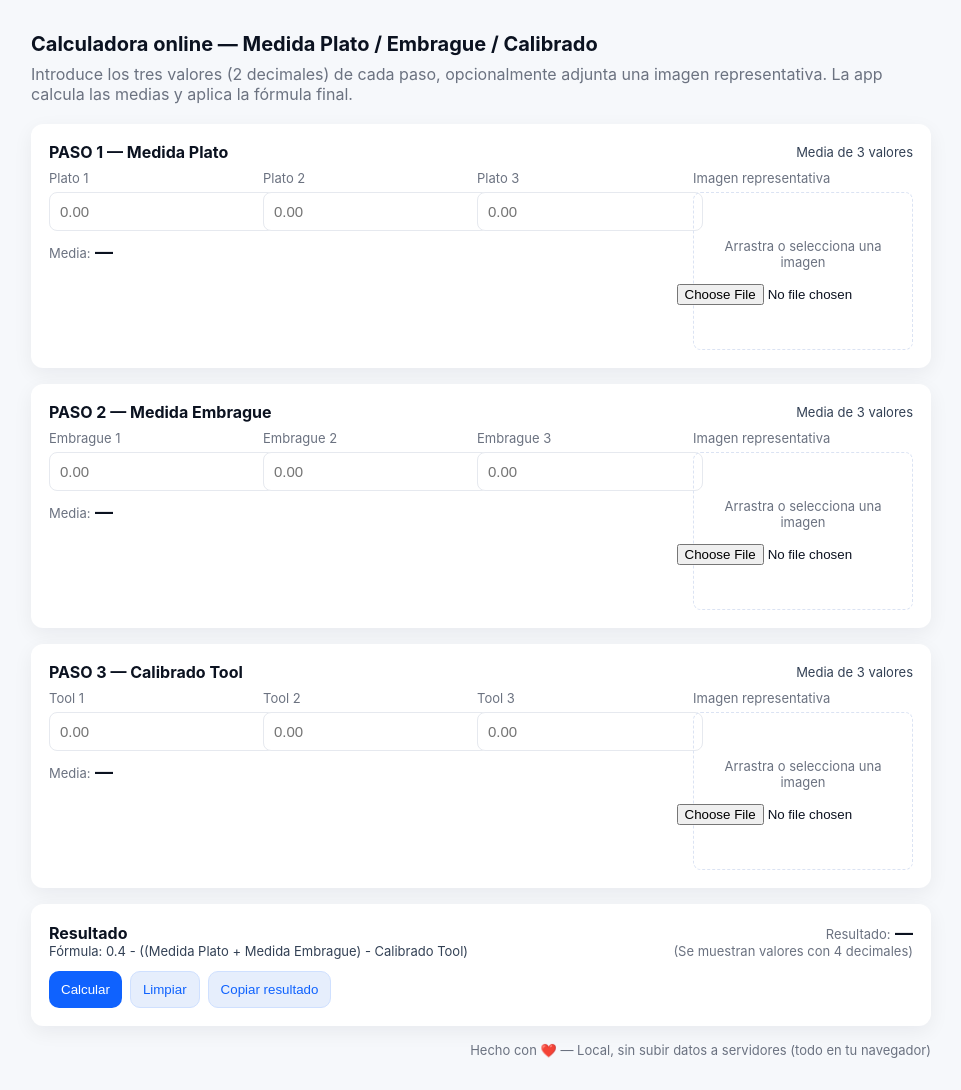
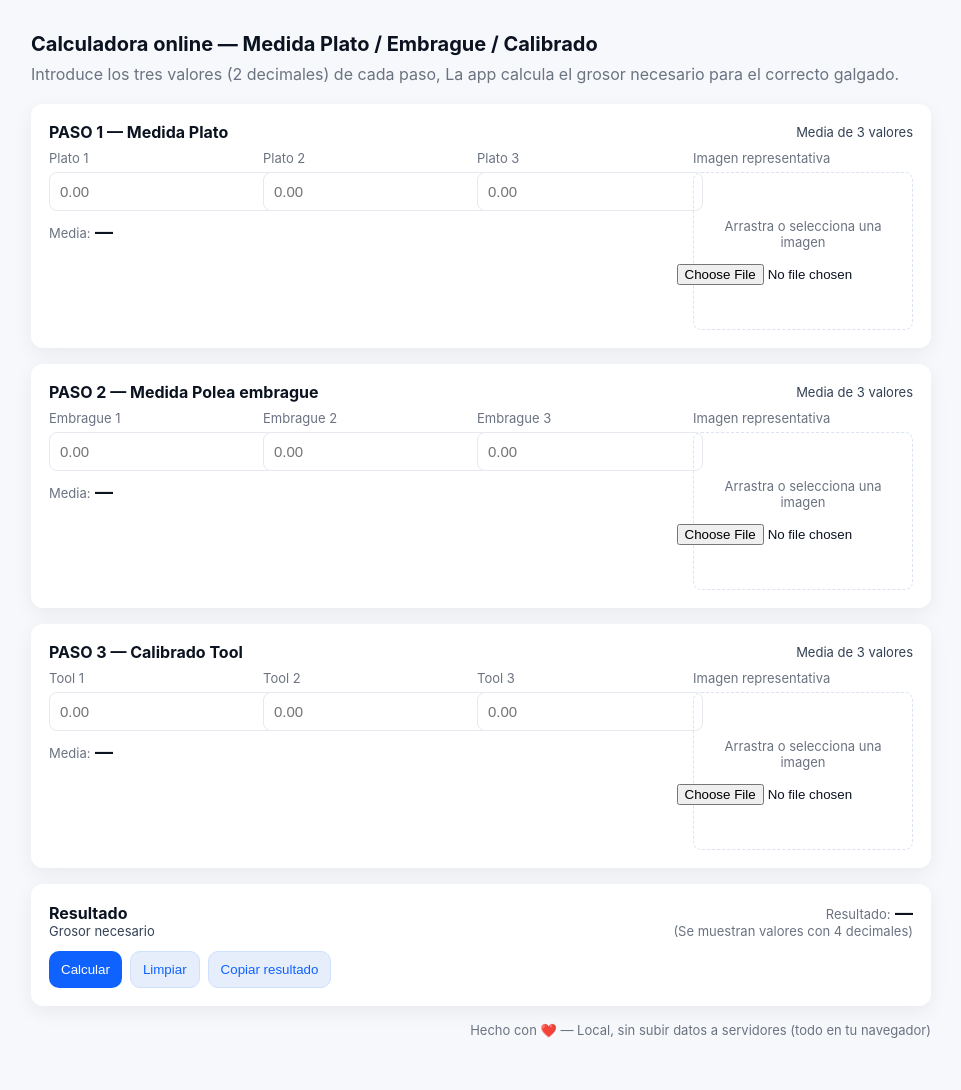
Before and after one commit to OlivaTorras/clearance_clutch-plate, a plain HTML site: page index.html in a window 1280 px wide. Shown: the whole page, without its empty margins (159-1120 px from the left). Drawn offline with Linux system fonts and the light colour scheme.

Commit message:
Update index.html

```diff
--- a/index.html
+++ b/index.html
@@ -30,7 +30,7 @@
 <body>
   <div class="container">
     <h1>Calculadora online — Medida Plato / Embrague / Calibrado</h1>
-    <p class="lead">Introduce los tres valores (2 decimales) de cada paso, opcionalmente adjunta una imagen representativa. La app calcula las medias y aplica la fórmula final.</p>
+    <p class="lead">Introduce los tres valores (2 decimales) de cada paso, La app calcula el grosor necesario para el correcto galgado.</p>
 
     <!-- STEP 1 -->
     <div class="card">
@@ -70,7 +70,7 @@
     <!-- STEP 2 -->
     <div class="card">
       <div style="display:flex;justify-content:space-between;align-items:center;margin-bottom:8px">
-        <strong>PASO 2 — Medida Embrague</strong>
+        <strong>PASO 2 — Medida Polea embrague</strong>
         <div class="small">Media de 3 valores</div>
       </div>
       <div class="step">
@@ -142,7 +142,7 @@
       <div style="display:flex;justify-content:space-between;align-items:center">
         <div>
           <strong>Resultado</strong>
-          <div class="small">Fórmula: 0.4 - ((Medida Plato + Medida Embrague) - Calibrado Tool)</div>
+          <div class="small">Grosor necesario</div>
         </div>
         <div style="text-align:right">
           <div><span class="meta">Resultado:</span> <span id="final" class="result">—</span></div>
```
